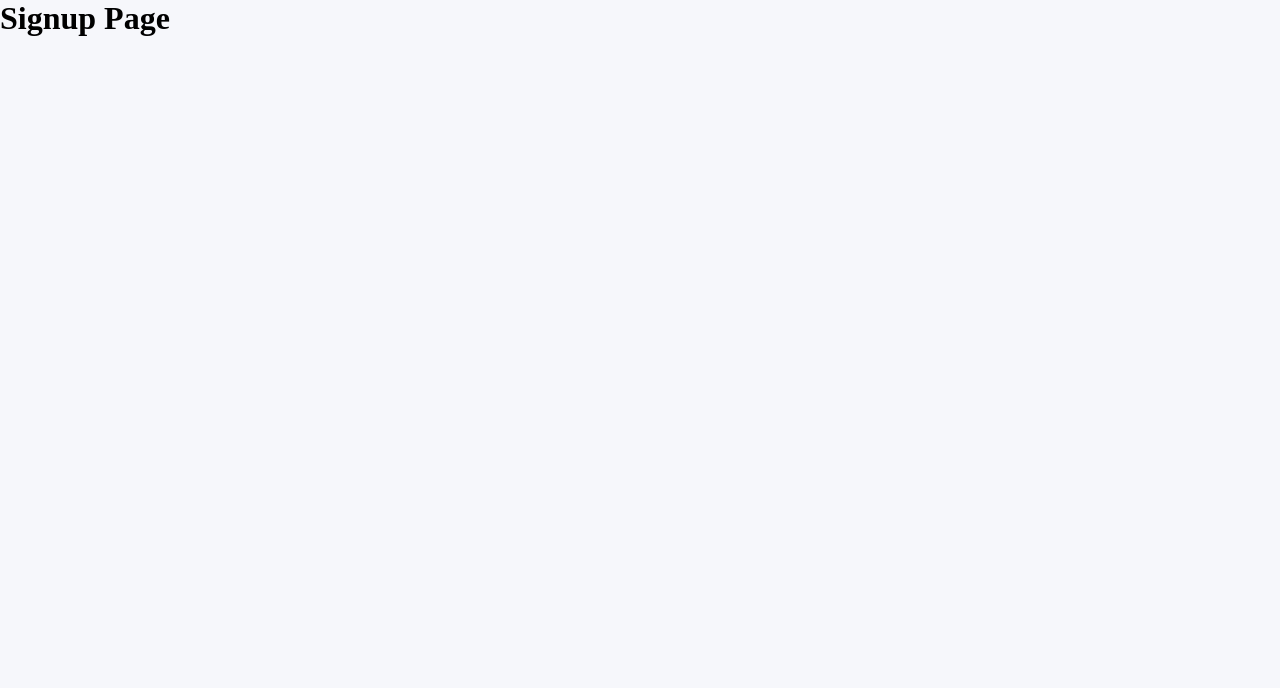
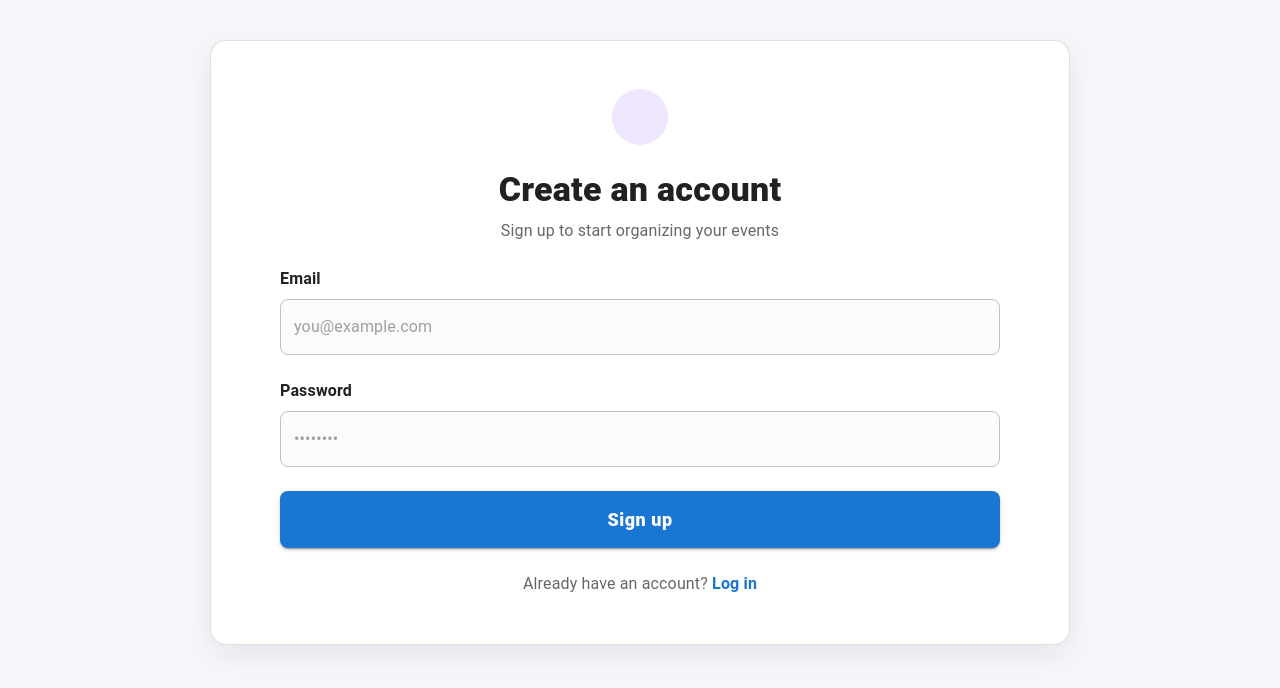
Before and after one commit to simone188535/event-planner-legacy, a React (Vite) app in the folder client/: page /signup in a window 1280 px wide. Shown: the top 688 px of the page. Built offline with nearby package versions, Linux system fonts and the light colour scheme; some icons are missing.

Commit message:
sign up page implements auth form

```diff
--- a/client/src/components/Forms/Signup/index.tsx
+++ b/client/src/components/Forms/Signup/index.tsx
@@ -1,17 +1,5 @@
-// eslint-disable-next-line @typescript-eslint/no-unused-vars
-import { type FC, useState } from "react";
-import { FormGroup } from "@mui/material";
-import {
-  Box,
-  Paper,
-  Typography,
-  TextField,
-  Button,
-  Link,
-  Stack,
-  Avatar,
-} from "@mui/material";
-import CalendarMonthRoundedIcon from "@mui/icons-material/CalendarMonthRounded";
+import { type FC } from "react";
+import AuthForm from "../Auth";
 
 const SignupForm: FC = () => {
   // const [formData, setFormData] = useState({
@@ -23,108 +11,48 @@ const SignupForm: FC = () => {
   // });
 
   return (
-    <FormGroup sx={{justifySelf: "center", pt: 5}}>
-        <Paper
-          elevation={0}
-          sx={{
-            width: "min(860px, 92vw)",
-            p: { xs: 4, sm: 6 },
-            borderRadius: 4,
-            border: "1px solid",
-            borderColor: "divider",
-            boxShadow: "0 10px 30px rgba(16, 24, 40, 0.08)",
+      <AuthForm
+        header={{
+          primaryTxt: "Create an account",
+          secondaryTxt: "Sign up to start organizing your events",
         }}
-        >
-          <Stack
-            spacing={3}
-            alignItems="center"
-            sx={{ maxWidth: 720, mx: "auto" }}
-          >
-            {/* Icon */}
-            <Avatar
-              sx={{
-                width: 56,
-                height: 56,
-                bgcolor: "rgba(124, 58, 237, 0.12)",
-                color: "primary.main",
-              }}
-            >
-              <CalendarMonthRoundedIcon />
-            </Avatar>
-
-            {/* Heading */}
-            <Stack spacing={1} alignItems="center">
-              <Typography variant="h4" fontWeight={800}>
-                Create an account
-              </Typography>
-              <Typography color="text.secondary">
-                Sign up to start organizing your events
-              </Typography>
-            </Stack>
-
-            {/* Form */}
-            <Box component="form" sx={{ width: "100%" }}>
-              <Stack spacing={3}>
-                <Box>
-                  <Typography fontWeight={700} mb={1}>
-                    Email
-                  </Typography>
-                  <TextField
-                    fullWidth
-                    placeholder="you@example.com"
-                    type="email"
-                    InputProps={{
+        inputFields={[
+          {
+            label: "Email",
+            name: "email",
+            fullWidth: true,
+            placeholder: "you@example.com",
+            type: "email",
+            InputProps: {
               sx: {
                 borderRadius: 2,
                 bgcolor: "#fbfbfe",
               },
-                    }}
-                  />
-                </Box>
-
-                <Box>
-                  <Typography fontWeight={700} mb={1}>
-                    Password
-                  </Typography>
-                  <TextField
-                    fullWidth
-                    placeholder="••••••••"
-                    type="password"
-                    InputProps={{
+            },
+          },
+          {
+            label: "Password",
+            name: "password",
+            fullWidth: true,
+            placeholder: "••••••••",
+            type: "password",
+            InputProps: {
               sx: {
                 borderRadius: 2,
                 bgcolor: "#fbfbfe",
               },
+            },
+          },
+        ]}
+        footer={{
+          submitBtnTxt: "Sign up",
+          link: {
+            detailTxt: "Already have an account?",
+            linkTxt: "Log in",
+            linkHref: "/login",
+          },
         }}
       />
-                </Box>
-
-                <Button
-                  fullWidth
-                  variant="contained"
-                  size="large"
-                  sx={{
-                    py: 1.6,
-                    borderRadius: 2,
-                    fontWeight: 800,
-                    textTransform: "none",
-                    fontSize: 18,
-                  }}
-                >
-                  Sign up
-                </Button>
-
-                <Typography align="center" color="text.secondary">
-                  Already have an account?{" "}
-                  <Link href="/login" underline="hover" fontWeight={700}>
-                    Login
-                  </Link>
-                </Typography>
-              </Stack>
-            </Box>
-          </Stack>
-        </Paper>
-    </FormGroup>
   );
 };
 
--- a/client/src/pages/Signup/index.tsx
+++ b/client/src/pages/Signup/index.tsx
@@ -1,7 +1,14 @@
-import type { FC } from 'react';
+import type { FC } from "react";
+import { Container } from "@mui/material";
+import SignupForm from "../../components/Forms/Signup";
 
-const Signup:FC = () => {
-  return <h1>Signup Page</h1>;
+const Signup: FC = () => {
+
+  return (
+    <Container>
+      <SignupForm />
+    </Container>
+  );
 };
 
-export default Signup
+export default Signup;
```
Lines whose indentation alone changed are shown as unchanged.
